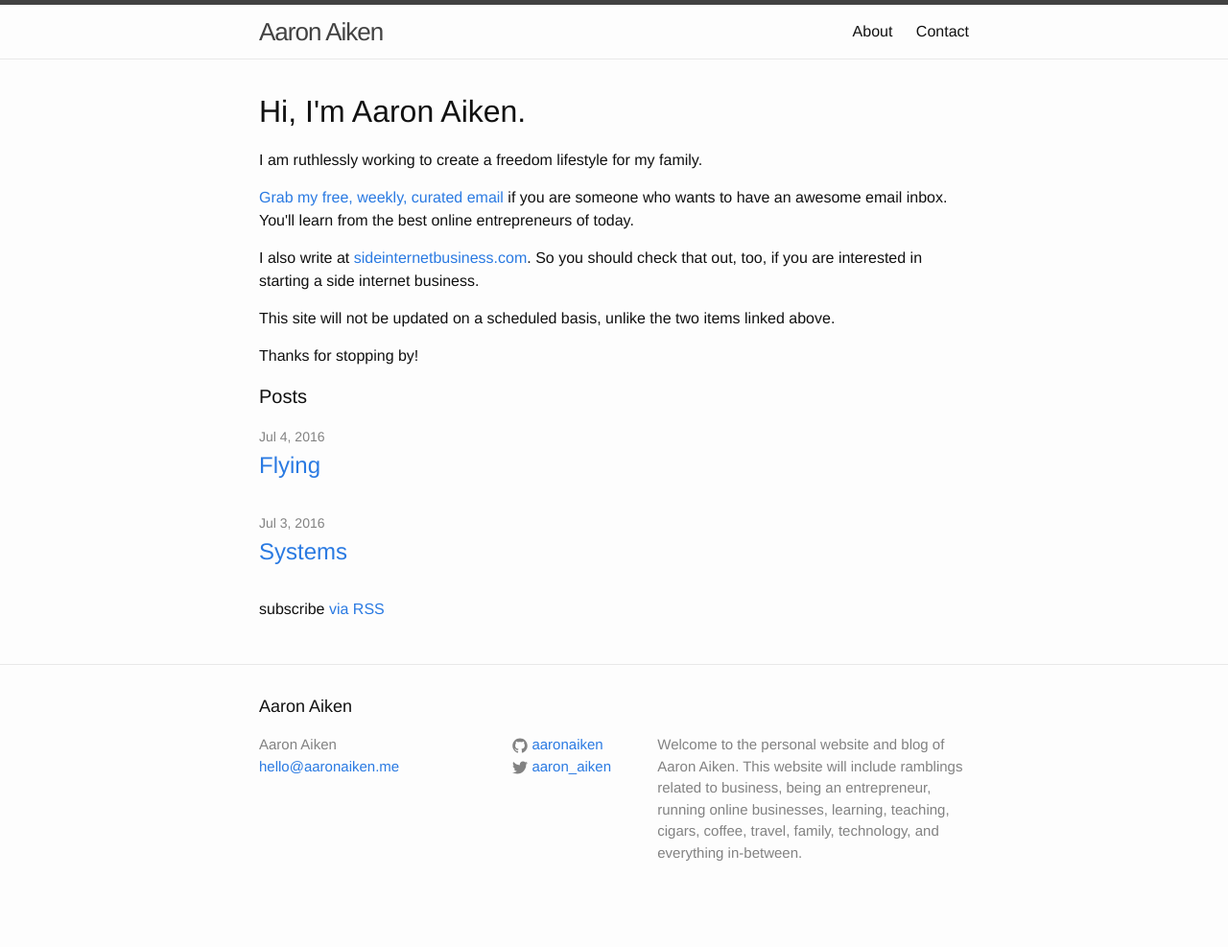
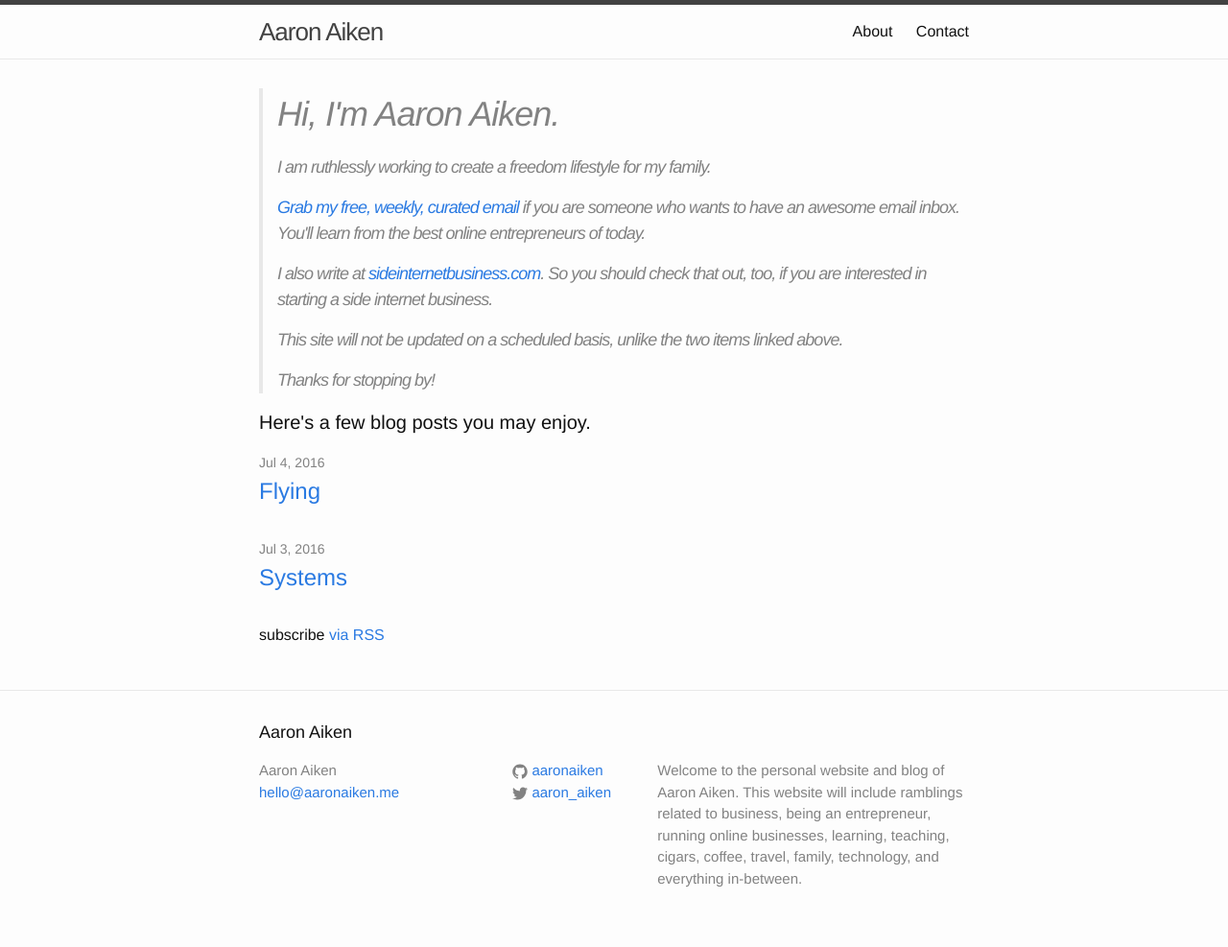
Before and after one commit to aaronaiken/aaronaiken, a Jekyll site: the page built from index.html, in a window 1280 px wide. Shown: the whole page at 96% size. Built offline with Jekyll 4.4.1, drawn with Linux system fonts in a browser that asks for light colours; before the commit the page ends 960 px from its top, so only the background shows below that.

Commit message:
Blockquote
block quote homepage

```diff
--- a/index.html
+++ b/index.html
@@ -3,6 +3,8 @@ layout: default
 ---
 
 <div class="home">
+
+	<blockquote>
 
 		<h1>Hi, I'm Aaron Aiken.</h1>
 		<p>I am ruthlessly working to create a freedom lifestyle for my family.</p>
@@ -11,7 +13,9 @@ layout: default
 		<p>This site will not be updated on a scheduled basis, unlike the two items linked above.</p>
 		<p>Thanks for stopping by!</p>
 
-  <h1 class="page-heading">Posts</h1>
+	</blockquote>
+
+  <h2 class="page-heading">Here's a few blog posts you may enjoy.</h1>
 
   <ul class="post-list">
     {% for post in site.posts %}
```
Lines whose indentation alone changed are shown as unchanged.
